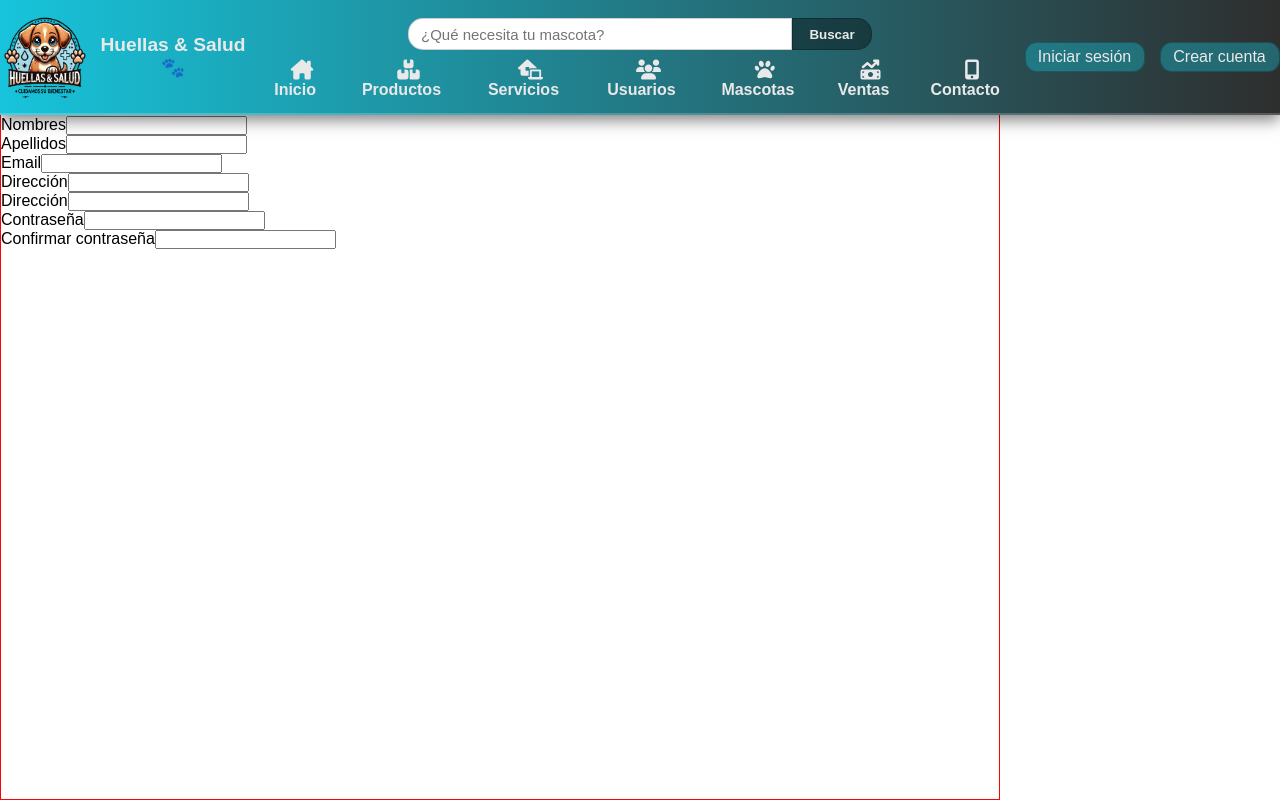
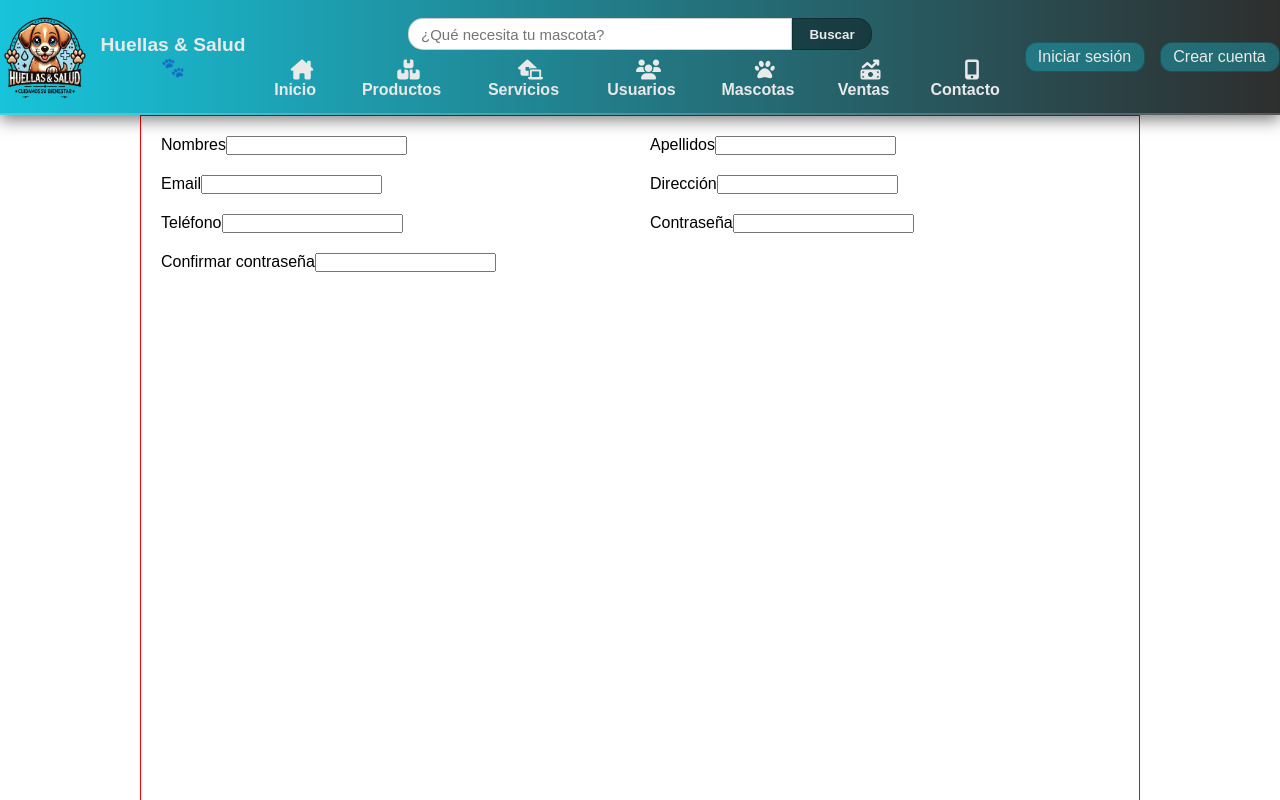
Before and after one commit to johanussa/HuellasSalud, a React (Vite) app in the folder huellas-salud-front/: page /registro in a window 1280 px wide. Shown: the top 800 px of the page. Built offline with nearby package versions, Linux system fonts and the light colour scheme.

Commit message:
HS-UPDATE-HU-5-Inicio base formulario registro#10

```diff
--- a/huellas-salud-front/src/App.tsx
+++ b/huellas-salud-front/src/App.tsx
@@ -21,7 +21,7 @@ function App() {
     <BrowserRouter>
       <Navbar />
       <AppRoutes />
-      <ToastContainer />
+      <ToastContainer theme="dark" />
     </BrowserRouter>
   );
 }
--- a/huellas-salud-front/src/components/Login/LoginComponents.tsx
+++ b/huellas-salud-front/src/components/Login/LoginComponents.tsx
@@ -4,7 +4,7 @@ const SocialMediaIcons = () => (
     <section className={styles.socialMedia} >
         {
             ["instagram", "whatsapp", "facebook", "twitter"].map((platform) => (
-                <i key={platform} className={`fa-brands fa-${platform}`} > </i>
+                <i key={platform} className={`fa-brands fa-${platform}`} title={platform} > </i>
             ))
         }
     </section>
--- a/huellas-salud-front/src/pages/LoginPage/Login.module.css
+++ b/huellas-salud-front/src/pages/LoginPage/Login.module.css
@@ -158,7 +158,7 @@
 }
 
 .socialMedia i {
-    font-size: 1.5rem;
+    font-size: 1.6rem;
     transition: color .6s ease;
 }
 
--- a/huellas-salud-front/src/pages/LoginPage/serviceLogin.ts
+++ b/huellas-salud-front/src/pages/LoginPage/serviceLogin.ts
@@ -56,7 +56,7 @@ export const serviceLogin = () => {
             });
 
             console.log("Response: " + response);
-            toast.success("¡Inicio de sesión exitoso! 🎉");
+            toast.success(`¡Inicio de sesión exitoso! 🎉. Bienvenido Fulanito`); // Cambiar por nombre de usuario
         } catch (error) {
 
             const errorMessage = axios.isAxiosError(error)
--- a/huellas-salud-front/src/pages/RegisterPage/Register.module.css
+++ b/huellas-salud-front/src/pages/RegisterPage/Register.module.css
@@ -1,6 +1,14 @@
 .containerRegister {
     width: 1000px;
     height: 800px;
-    padding-top: 115px;
+    margin: 115px auto;
     border: 1px solid red;
 }
+
+.formRegister {
+    padding: 20px;
+    display: grid;
+    grid-template-columns: 1fr 1fr;
+    gap: 20px;
+    justify-content: space-around;
+}
--- a/huellas-salud-front/src/pages/RegisterPage/Register.tsx
+++ b/huellas-salud-front/src/pages/RegisterPage/Register.tsx
@@ -4,30 +4,28 @@ const Register = () => {
   return (
     <>
       <main className={styles.containerRegister}>
-                <form action="">
+        <form className={styles.formRegister}>
           <DataRegister nombre="Nombres" type="text" />
           <DataRegister nombre="Apellidos" type="text" />
           <DataRegister nombre="Email" type="email" />
           <DataRegister nombre="Dirección" type="text" />
-                    <DataRegister nombre="Dirección" type="text" />
+          <DataRegister nombre="Teléfono" type="text" />
           <DataRegister nombre="Contraseña" type="password" />
           <DataRegister nombre="Confirmar contraseña" type="password" />
         </form>
       </main>
     </>
-    )
-}
+  );
+};
 
 interface PropsDataRegister {
-    nombre: string,
-    type: string
+  nombre: string;
+  type: string;
 }
 
 const DataRegister = (data: PropsDataRegister) => (
   <section className={styles.dataRegister}>
-        <label htmlFor="">
-            {data.nombre}
-        </label>
+    <label htmlFor="">{data.nombre}</label>
     <input type={data.type} />
   </section>
 );
```
Lines whose indentation alone changed are shown as unchanged.
